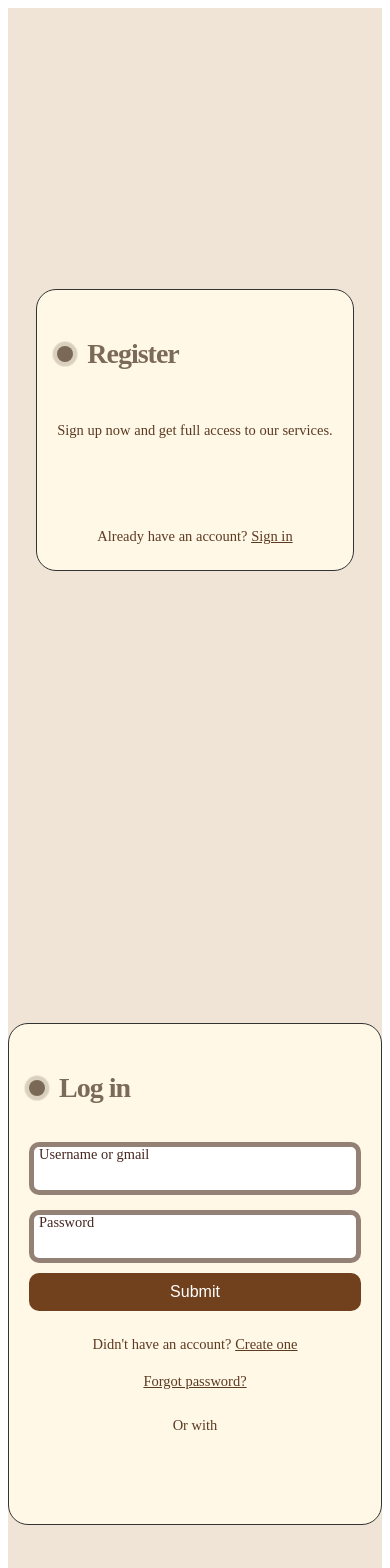
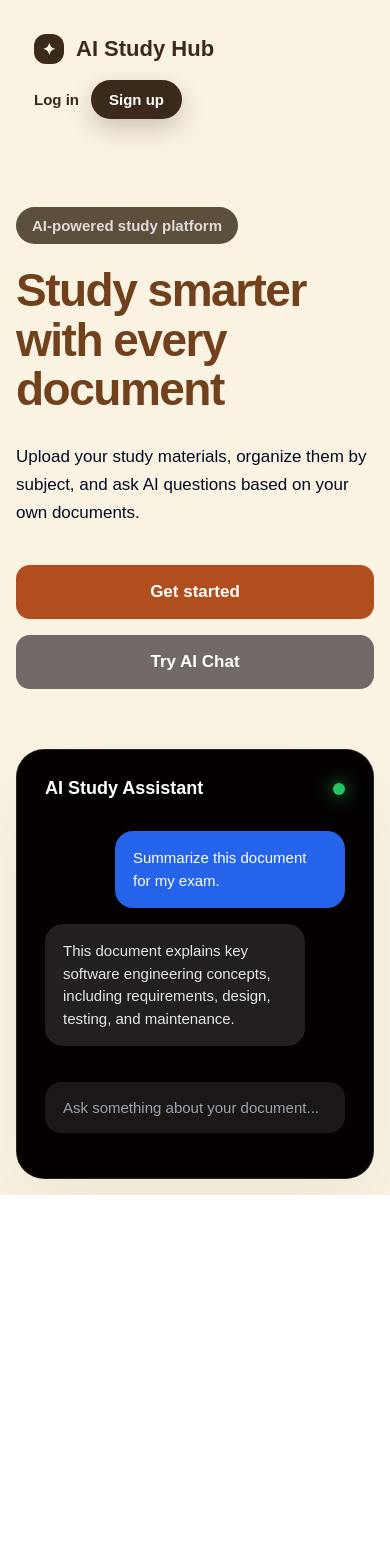
Before and after one commit to dangkhoabi456/AI-student-hub, a React app in the folder FE/: page / in a window 390 px wide. Shown: the top 1568 px of the page. After the commit the page ends 1195 px from the top, so only its background shows below. Built offline with nearby package versions, Linux system fonts and the light colour scheme; the HTML template or start-up script is replaced by a standard one.

Commit message:
feat: add hero section

```diff
--- a/FE/src/App.jsx
+++ b/FE/src/App.jsx
@@ -1,10 +1,21 @@
-import RegisterPage from "./components/pages/RegisterPage/RegisterGoogle.jsx";
+ import RegisterGoogle from "./components/pages/RegisterPage/RegisterGoogle.jsx";
+// import EnterUserNamePass from "./components/pages/RegisterPage/EnterUserNamePass.jsx";
+import HeroSection from "./components/pages/HeroSection/HeroSection.jsx";
+import { BrowserRouter, Routes, Route } from "react-router";
 import LoginPage from "./components/pages/LoginPage/LoginPage.jsx";
 function App() {
   return (
     <>
-      <RegisterPage />
-      <LoginPage />
+      {/* <RegisterGoogle />
+      <EnterUserNamePass /> */}
+
+      <BrowserRouter>
+      <Routes>
+        <Route path="/" element={<HeroSection />} />
+        <Route path="/login" element={<LoginPage />} />
+        <Route path="/register" element={<RegisterGoogle />} />
+      </Routes>
+    </BrowserRouter>
     </>
   );
 }
--- /dev/null
+++ b/FE/src/components/pages/HeroSection/HeroSection.css
@@ -0,0 +1,349 @@
+* {
+  margin: 0;
+  padding: 0;
+  box-sizing: border-box;
+}
+
+.main {
+  font-family: Arial, Helvetica, sans-serif;
+  background-color: #050712;
+  color: #ffffff;
+}
+
+.hero {
+  min-height: 100vh;
+  padding: 32px 56px;
+background-color: #FAF3E1;
+
+  overflow: hidden;
+}
+
+/* Navbar */
+.navbar {
+  height: 86px;
+  padding: 0 4px;
+  background: transparent;
+  border: none;
+  backdrop-filter: none;
+
+  display: flex;
+  align-items: center;
+  justify-content: space-between;
+}
+
+.logo {
+  display: flex;
+  align-items: center;
+  gap: 12px;
+  font-size: 30px;
+  font-weight: 800;
+  color: #3B2A1A;
+}
+
+.logo_icon {
+  width: 38px;
+  height: 38px;
+  border-radius: 12px;
+  background: #3B2A1A;
+  color: #FFF8E7;
+
+  display: flex;
+  align-items: center;
+  justify-content: center;
+  font-size: 18px;
+}
+
+.nav_actions {
+  display: flex;
+  align-items: center;
+  gap: 18px;
+}
+
+.login_link {
+  text-decoration: none;
+  color: #3B2A1A;
+  font-size: 17px;
+  font-weight: 700;
+}
+
+.login_link:hover {
+  color: #92400E;
+}
+
+.nav_btn {
+  text-decoration: none;
+  color: #ffffff;
+  padding: 14px 26px;
+  border-radius: 999px;
+  background: #3B2A1A;
+  font-size: 17px;
+  font-weight: 700;
+  transition: 0.25s ease;
+  box-shadow: 0 10px 24px rgba(59, 42, 26, 0.22);
+}
+
+.nav_btn:hover {
+  background: #92400E;
+  transform: translateY(-2px);
+}
+
+/* Hero content */
+.hero_content {
+  min-height: calc(100vh - 150px);
+  display: grid;
+  grid-template-columns: 1.05fr 0.95fr;
+  align-items: center;
+  gap: 60px;
+}
+
+.hero_text {
+  max-width: 680px;
+}
+
+.hero_label {
+    display: inline-block;
+    margin-bottom: 22px;
+    padding: 10px 16px;
+    border-radius: 999px;
+    background: rgb(78 64 46 / 91%);
+    color: #e9e9e9eb;
+    font-size: 15px;
+    font-weight: 600;
+}
+
+.hero_text h1 {
+    color: #70411c;
+    font-size: 78px;
+    line-height: 1.08;
+    letter-spacing: -3px;
+    font-weight: 800;
+    margin-bottom: 28px;
+}
+
+.hero_description {
+    max-width: 560px;
+    color: #040a23;
+    font-size: 20px;
+    line-height: 1.65;
+    margin-bottom: 38px;
+}
+
+.hero_buttons {
+  display: flex;
+  gap: 16px;
+  align-items: center;
+}
+
+.primary_btn,
+.secondary_btn {
+  text-decoration: none;
+  padding: 17px 30px;
+  border-radius: 14px;
+  font-size: 17px;
+  font-weight: 700;
+  transition: 0.25s ease;
+}
+
+.primary_btn {
+    color: #ffffff;
+    background: #b14e1e;
+}
+
+.primary_btn:hover {
+  background: #753f08;
+  transform: translateY(-2px);
+}
+
+.secondary_btn {
+    color: #ffffff;
+    background: rgb(98 88 88 / 89%);
+}
+
+.secondary_btn:hover {
+    background: rgb(136 125 125 / 80%);
+    transform: translateY(-2px);
+}
+
+/* Right visual */
+.hero_visual {
+  position: relative;
+  min-height: 560px;
+  display: flex;
+  align-items: center;
+  justify-content: center;
+}
+
+.main_preview {
+    width: 470px;
+    min-height: 430px;
+    padding: 28px;
+    border-radius: 28px;
+    background: rgb(4 0 0);
+    border: 1px solid rgba(255, 255, 255, 0.14);
+    backdrop-filter: blur(22px);
+    box-shadow: 0 40px 90px rgba(0, 0, 0, 0.05);
+}
+.preview_header {
+  display: flex;
+  align-items: center;
+  justify-content: space-between;
+  margin-bottom: 32px;
+  font-size: 18px;
+  font-weight: 700;
+}
+
+.status_dot {
+  width: 12px;
+  height: 12px;
+  border-radius: 50%;
+  background-color: #22c55e;
+  box-shadow: 0 0 18px #22c55e;
+}
+
+.preview_message {
+  padding: 16px 18px;
+  border-radius: 18px;
+  margin-bottom: 16px;
+  line-height: 1.5;
+  font-size: 15px;
+}
+
+.preview_message.user {
+  background: #2563eb;
+  margin-left: 70px;
+}
+
+.preview_message.ai {
+  background: rgba(255, 255, 255, 0.12);
+  color: #e5e7eb;
+  margin-right: 40px;
+}
+
+.preview_input {
+  margin-top: 36px;
+  padding: 17px 18px;
+  border-radius: 16px;
+  color: #9ca3af;
+  background: rgba(255, 255, 255, 0.09);
+  font-size: 15px;
+}
+
+.floating_card {
+  position: absolute;
+  width: 230px;
+  padding: 18px;
+  border-radius: 20px;
+  background: rgba(255, 255, 255, 0.11);
+  border: 1px solid rgba(255, 255, 255, 0.14);
+  backdrop-filter: blur(18px);
+  box-shadow: 0 24px 60px rgba(0, 0, 0, 0.3);
+}
+
+.floating_card .card_title {
+  display: block;
+  font-size: 14px;
+  color: #93c5fd;
+  font-weight: 700;
+  margin-bottom: 8px;
+}
+
+.floating_card p {
+  color: #f3f4f6;
+  font-size: 14px;
+  line-height: 1.45;
+}
+
+.card_one {
+  top: 55px;
+  left: 10px;
+}
+
+.card_two {
+  bottom: 70px;
+  right: 10px;
+}
+
+/* Responsive */
+@media (max-width: 992px) {
+  .hero {
+    padding: 24px;
+  }
+
+  .navbar {
+    height: auto;
+    padding: 22px;
+    flex-wrap: wrap;
+    gap: 20px;
+  }
+
+  .hero_content {
+    grid-template-columns: 1fr;
+    padding-top: 70px;
+  }
+
+  .hero_text h1 {
+    font-size: 58px;
+  }
+
+  .hero_visual {
+    min-height: 480px;
+  }
+}
+
+@media (max-width: 576px) {
+  .hero {
+    padding: 16px;
+  }
+
+  .navbar {
+    height: auto;
+    padding: 18px;
+    gap: 16px;
+  }
+
+  .logo {
+    font-size: 22px;
+  }
+
+  .logo_icon {
+    width: 30px;
+    height: 30px;
+    font-size: 16px;
+  }
+
+  .nav_actions {
+    gap: 12px;
+  }
+
+  .login_link {
+    font-size: 15px;
+  }
+
+  .nav_btn {
+    padding: 11px 18px;
+    font-size: 15px;
+  }
+
+  .hero_text h1 {
+    font-size: 46px;
+    letter-spacing: -1.5px;
+  }
+
+  .hero_description {
+    font-size: 17px;
+  }
+
+  .hero_buttons {
+    flex-direction: column;
+    align-items: stretch;
+  }
+
+  .primary_btn,
+  .secondary_btn {
+    text-align: center;
+  }
+
+  .main_preview {
+    width: 100%;
+  }
+}
--- /dev/null
+++ b/FE/src/components/pages/HeroSection/HeroSection.jsx
@@ -0,0 +1,66 @@
+import {Link} from "react-router";
+import "./HeroSection.css";
+
+function HeroSection() {
+  return (
+    <div className="main">
+      <section className="hero">
+        <nav className="navbar">
+          <div className="logo">
+            <div className="logo_icon">✦</div>
+            <span>AI Study Hub</span>
+          </div>
+
+          <div className="nav_actions">
+            <Link to = "/login" className="login_link">Log in</Link>
+            <Link to = "/register" className="nav_btn">Sign up</Link>
+          </div>
+        </nav>
+
+        <div className="hero_content">
+          <div className="hero_text">
+            <p className="hero_label">AI-powered study platform</p>
+
+            <h1>
+              Study smarter <br />
+              with every <br />
+              document
+            </h1>
+
+            <p className="hero_description">
+              Upload your study materials, organize them by subject,
+              and ask AI questions based on your own documents.
+            </p>
+
+            <div className="hero_buttons">
+              <Link to="/register" className="primary_btn">Get started</Link>
+              <Link to="/login" className="secondary_btn">Try AI Chat</Link>
+            </div>
+          </div>
+
+          <div className="main_preview">
+            <div className="preview_header">
+              <span>AI Study Assistant</span>
+              <span className="status_dot"></span>
+            </div>
+
+            <div className="preview_message user">
+              Summarize this document for my exam.
+            </div>
+
+            <div className="preview_message ai">
+              This document explains key software engineering concepts,
+              including requirements, design, testing, and maintenance.
+            </div>
+
+            <div className="preview_input">
+              Ask something about your document...
+            </div>
+          </div>
+        </div>
+      </section>
+    </div>
+  );
+}
+
+export default HeroSection;
```
